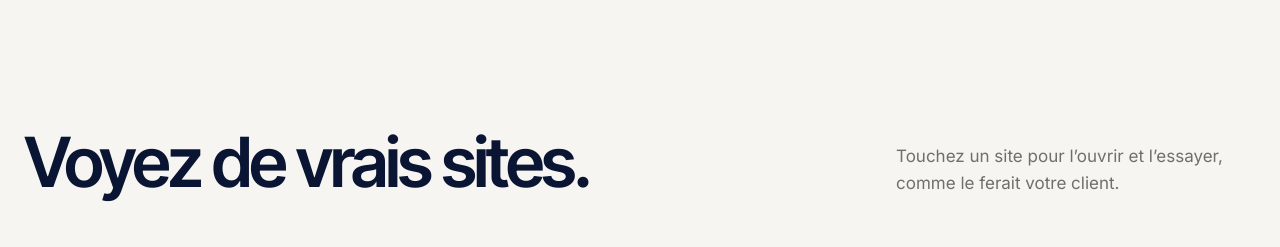
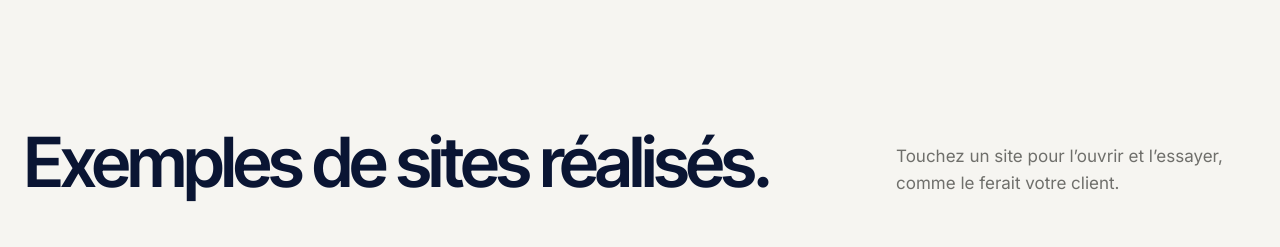
Before and after one commit to Tausska/vitriapro, a plain HTML site: page index.html in a window 1280 px wide. Shown: the part 3580-3827 px from the top of the page. Drawn offline with Linux system fonts and the light colour scheme.

Commit message:
Rename homepage portfolio section heading

```diff
--- a/index.html
+++ b/index.html
@@ -200,7 +200,7 @@ td.us{margin:2px -16px 4px;padding:11px 16px;width:calc(100% + 32px)!important}t
 <!-- SECTEURS -->
 <section class="sectors" id="secteurs">
  <div class="wrap sec-head rv">
-  <div><h2>Voyez de vrais sites.</h2></div>
+  <div><h2>Exemples de sites réalisés.</h2></div>
   <p>Touchez un site pour l’ouvrir et l’essayer, comme le ferait votre client.</p>
  </div>
  <div class="demos">
```
